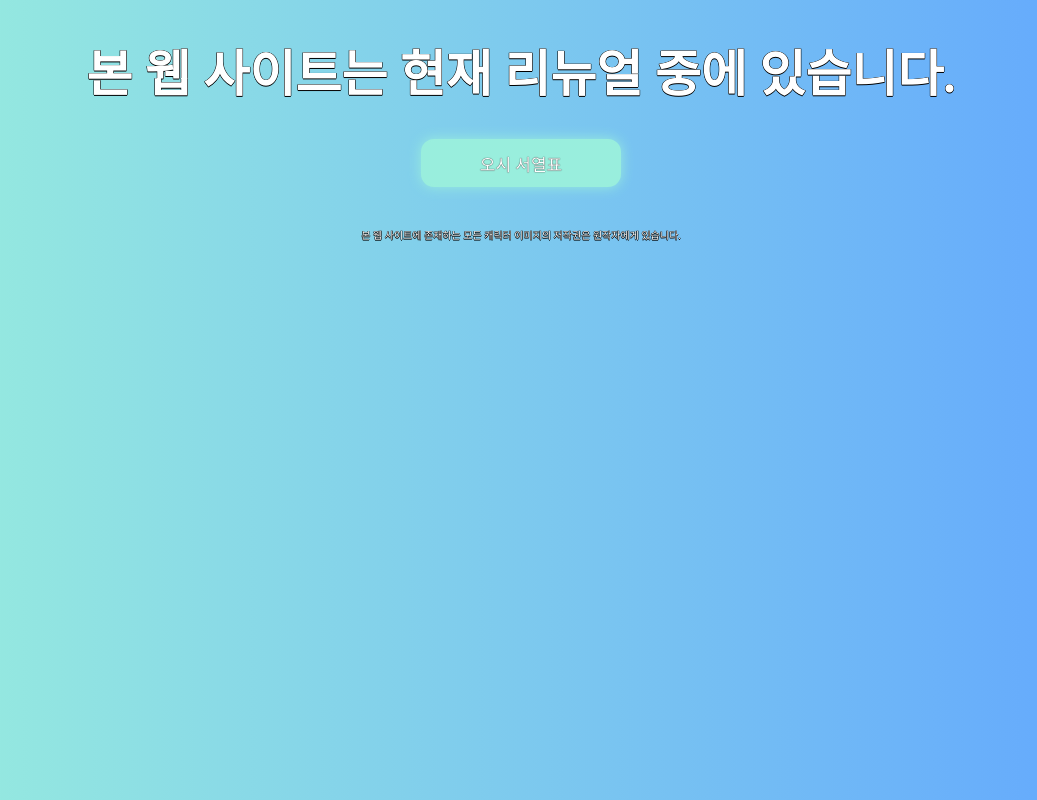
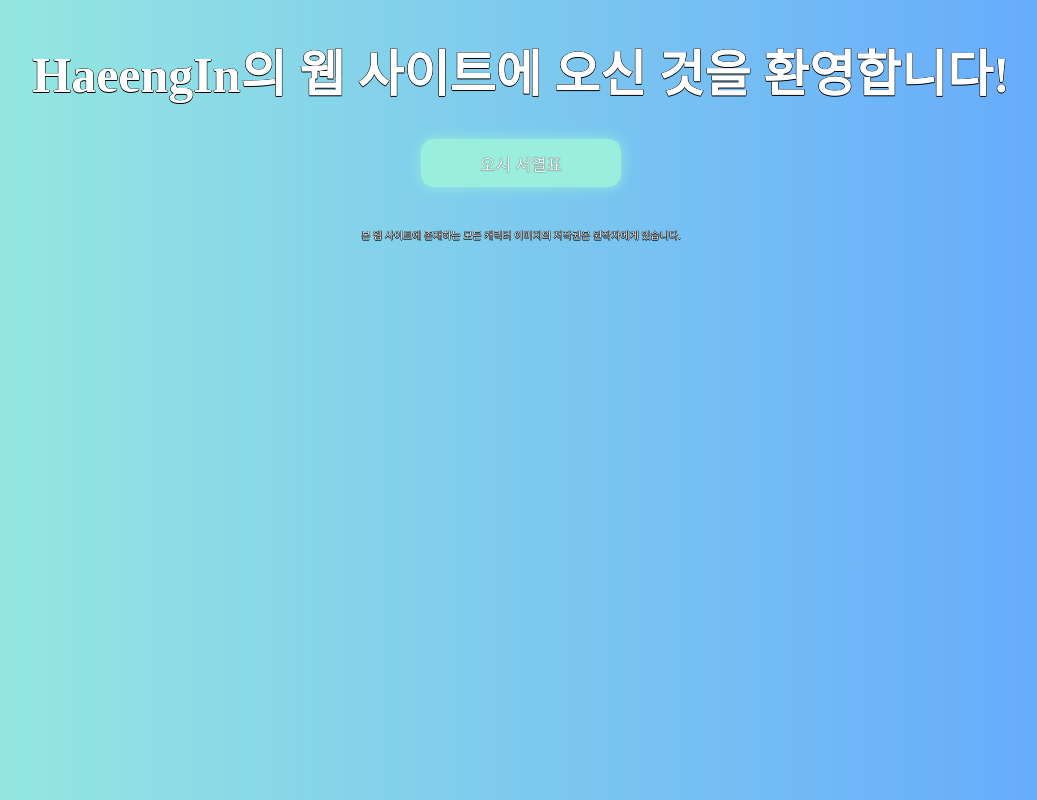
Before and after one commit to HaeengIn/mypage, a plain HTML site: page index.html in a window 1280 px wide. Shown: the whole page, without its empty margins (119-1156 px from the left). Drawn offline with Linux system fonts and the light colour scheme; a web font is replaced by a local one.

Commit message:
update h1

```diff
--- a/index.html
+++ b/index.html
@@ -10,7 +10,7 @@
 </head>
 <body>
     <h1 class="fade-up">
-        본 웹 사이트는 현재 리뉴얼 중에 있습니다.
+        HaeengIn의 웹 사이트에 오신 것을 환영합니다!
     </h1>
     <div class="buttons">
         <button class="fade-up" onclick="location.href='/ohsi/pjsk_female'">오시 서열표</button>
```
